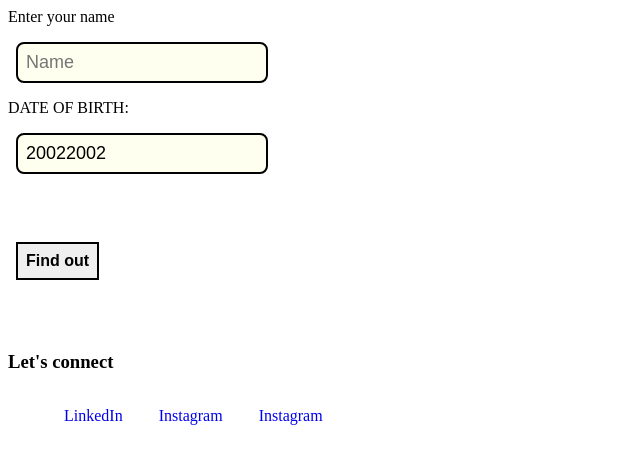
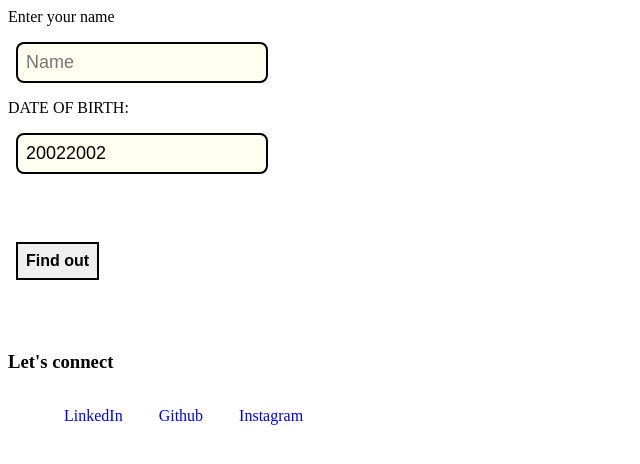
Before and after one commit to Manasa1013/bday_prime-leapyear, a plain HTML site: page index.html in a window 1280 px wide. Shown: the full height of the page, 0-640 px from the left. Drawn offline with Linux system fonts and the light colour scheme.

Commit message:
refactor:updated links in indexpage

```diff
--- a/index.html
+++ b/index.html
@@ -21,7 +21,7 @@
                 <a class = "link" href="https://www.linkedin.com/in/manasa-mandalreddy/">LinkedIn</a>
             </li>
             <li class="list">
-                <a class="link" href="https://www.instagram.com/manasamandalreddy_/">Instagram</a>
+                <a class="link" href="https://github.com/Manasa1013">Github</a>
             </li>
             <li class="list">
                 <a class="link" href="https://www.instagram.com/manasamandalreddy_/">Instagram</a>
```
